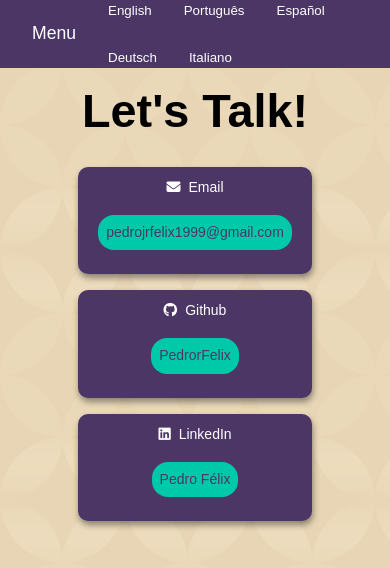
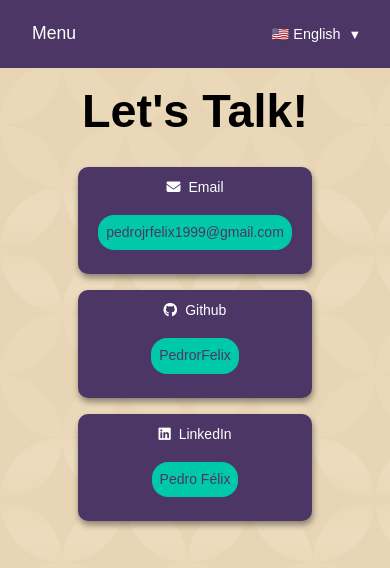
Before and after one commit to PedrorFelix/LearningReact, a React (Create React App) app: page /LearningReact/contact in a window 390 px wide. Shown: the top 568 px of the page. Built offline with nearby package versions, Linux system fonts and the light colour scheme; a web font is replaced by a local one.

Commit message:
added a language hamburger menu, altered welcome page due to problems with multilpe languages

```diff
--- a/src/pages/NavBar.js
+++ b/src/pages/NavBar.js
@@ -9,6 +9,7 @@
   const navigate = useNavigate();
   const location = useLocation();
   const [isMenuOpen, setIsMenuOpen] = useState(false);
+
   const toggleMenu = () =>{
     setIsMenuOpen(!isMenuOpen);
   };
--- a/src/pages/languageSwitcher.js
+++ b/src/pages/languageSwitcher.js
@@ -1,30 +1,58 @@
-import React from 'react';
+import React, { useState } from 'react';
 import { useTranslation } from 'react-i18next';
+import './styles/LanguageSwitcher.css';
 
 export function LanguageSwitcher() {
   const { i18n } = useTranslation();
+  const [isLanguageMenuOpen, setIsLanguageMenuOpen] = useState(false);
+
+  const toggleLanguageMenu = () => {
+    setIsLanguageMenuOpen(!isLanguageMenuOpen);
+  };
 
   const changeLanguage = (lng) => {
     i18n.changeLanguage(lng);
+    setIsLanguageMenuOpen(false);
+  };
+
+  const languages = [
+    { code: 'en', name: 'English', flag: '🇺🇸' },
+    { code: 'pt', name: 'Português', flag: '🇵🇹' },
+    { code: 'es', name: 'Español', flag: '🇪🇸' },
+    { code: 'gr', name: 'Deutsch', flag: '🇩🇪' },
+    { code: 'it', name: 'Italiano', flag: '🇮🇹' }
+  ];
+
+  const getCurrentLanguage = () => {
+    const current = languages.find(lang => lang.code === i18n.language);
+    return current || languages[0];
   };
 
   return (
-    <div>
-      <button onClick={() => changeLanguage('en')}>
-        English
+    <div className="language-switcher">
+      <button
+        className="language-hamburger-btn"
+        onClick={toggleLanguageMenu}
+        aria-label="Select Language"
+      >
+        <span className="current-language">
+          {getCurrentLanguage().flag} {getCurrentLanguage().name}
+        </span>
+        <span className={`language-arrow ${isLanguageMenuOpen ? 'open' : ''}`}>▼</span>
       </button>
-      <button onClick={() => changeLanguage('pt')}>
-        Português
-      </button>
-      <button onClick={() => changeLanguage('es')}>
-        Español
-      </button>
-      <button onClick={() => changeLanguage('gr')}>
-        Deutsch
-      </button>
-      <button onClick={() => changeLanguage('it')}>
-        Italiano
-      </button>
+
+      <div className={`language-menu ${isLanguageMenuOpen ? 'open' : ''}`}>
+        {languages.map((language) => (
+          <button
+            key={language.code}
+            className={`language-option ${i18n.language === language.code ? 'active' : ''}`}
+            onClick={() => changeLanguage(language.code)}
+          >
+            <span className="flag">{language.flag}</span>
+            <span className="language-name">{language.name}</span>
+          </button>
+        ))}
+      </div>
     </div>
   );
 }
--- /dev/null
+++ b/src/pages/styles/LanguageSwitcher.css
@@ -0,0 +1,134 @@
+.language-switcher {
+  position: relative;
+  display: flex;
+  align-items: center;
+}
+
+.language-hamburger-btn {
+  font-family: 'Bitcount', sans-serif !important;
+  background: transparent !important;
+  color: #fff !important;
+  border: none !important;
+  padding: 0.8rem 1rem !important;
+  cursor: pointer;
+  border-radius: 30px !important;
+  display: flex;
+  align-items: center;
+  gap: 0.5rem;
+  transition: background 0.3s ease;
+  font-size: 1rem !important;
+  white-space: nowrap;
+}
+
+.language-hamburger-btn:hover {
+  background-color: rgba(0, 201, 170, 0.3) !important;
+}
+
+.current-language {
+  display: flex;
+  align-items: center;
+  gap: 0.3rem;
+}
+
+.language-arrow {
+  font-size: 0.8rem;
+  transition: transform 0.3s ease;
+}
+
+.language-arrow.open {
+  transform: rotate(180deg);
+}
+
+.language-menu {
+  position: absolute;
+  top: 100%;
+  right: 0;
+  background-color: #4c3666;
+  border-radius: 15px;
+  box-shadow: 2px 8px 10px rgba(0, 0, 0, 0.5);
+  overflow: hidden;
+  opacity: 0;
+  visibility: hidden;
+  transform: translateY(-10px);
+  transition: all 0.3s ease;
+  z-index: 1001;
+  min-width: 160px;
+}
+
+.language-menu.open {
+  opacity: 1;
+  visibility: visible;
+  transform: translateY(0);
+}
+
+.language-option {
+  font-family: 'Bitcount', sans-serif !important;
+  width: 100%;
+  background: transparent !important;
+  color: #fff !important;
+  border: none !important;
+  padding: 0.8rem 1rem !important;
+  cursor: pointer;
+  display: flex;
+  align-items: center;
+  gap: 0.5rem;
+  transition: background 0.3s ease;
+  font-size: 0.9rem !important;
+  text-align: left;
+}
+
+.language-option:hover {
+  background-color: rgba(0, 201, 170, 0.3) !important;
+}
+
+.language-option.active {
+  background-color: #00c9aa !important;
+  color: #4c3666 !important;
+}
+
+.language-option.active:hover {
+  background-color: rgba(0, 201, 170, 0.8) !important;
+}
+
+.flag {
+  font-size: 1.1rem;
+}
+
+.language-name {
+  flex: 1;
+}
+
+/* Mobile styles */
+@media (max-width: 700px) {
+  .language-switcher {
+    position: fixed;
+    top: 1rem;
+    right: 1rem;
+    z-index: 1002;
+  }
+
+  .language-hamburger-btn {
+    padding: 0.6rem 0.8rem !important;
+    font-size: 0.9rem !important;
+    border-radius: 20px !important;
+  }
+
+  .language-menu {
+    right: 0;
+    min-width: 140px;
+    border-radius: 10px;
+  }
+
+  .language-option {
+    padding: 0.7rem 0.8rem !important;
+    font-size: 0.85rem !important;
+  }
+
+  .current-language {
+    gap: 0.2rem;
+  }
+
+  .flag {
+    font-size: 1rem;
+  }
+}
--- a/src/pages/styles/WelcomePage.css
+++ b/src/pages/styles/WelcomePage.css
@@ -4,72 +4,121 @@
     grid-template-areas:
         "WelcomeTitle ImageSubtitleWrapper"
         "Content ImageSubtitleWrapper";
-    padding:20px;
+    grid-template-columns: 1fr 1fr;
+    padding: clamp(1rem, 4vw, 2rem);
+    gap: clamp(1rem, 3vw, 2rem);
+    min-height: 80vh;
+    align-items: start;
+    box-sizing: border-box;
 }
 
 .welcomeTitle {
-    font-size: 7vw;
-    padding-left: 50px;
-    padding-top: 70px;
+    grid-area: WelcomeTitle;
+    font-size: clamp(2rem, 6vw, 4rem);
+    margin: 0;
+    padding: clamp(2rem, 8vw, 4rem) 0 clamp(1rem, 4vw, 2rem) clamp(1rem, 4vw, 3rem);
+    line-height: 1.1;
+    word-wrap: break-word;
+    hyphens: auto;
+    align-self: center;
 }
 
 .imageSubtitleWrapper {
+    grid-area: ImageSubtitleWrapper;
     width: 80%;
+    max-width: 100%;
+    display: flex;
+    flex-direction: column;
+    align-items: center;
+    justify-content: center;
+    position: relative;
+    align-self: center;
 }
 
 .content {
-    font-size: 2vw;
-    position:relative;
-    bottom:200%;
-    text-align: center;
+    grid-area: Content;
+    font-size: clamp(1rem, 2.2vw, 1.4rem);
+    line-height: 1.5;
+    text-align: left;
+    padding: clamp(0.5rem, 2vw, 1rem);
+    margin: 0;
+    align-self: start;
+    word-wrap: break-word;
+    hyphens: auto;
+    max-width: 100%;
+    box-sizing: border-box;
 }
 
 .subtitleShape {
     background-color: #00c9aa;
     border-radius: 20px;
-    margin:0;
+    margin: clamp(1rem, 3vw, 2rem) 0 0 0;
+    box-shadow: 0 2px 8px rgba(0, 0, 0, 0.1);
+    width: 100%;
+    max-width: 100%;
+    box-sizing: border-box;
     position: relative;
-    bottom: 5rem;
-    box-shadow: 0 2px 8px rgba(0,0,0,0.1);
+    z-index: 1;
+    bottom: 110px;
 }
 
 .subtitle {
     color: #4c3666;
-    margin: 0px;
-    padding: 10px;
-    font-size: 120%;
+    margin: 0;
+    padding: clamp(0.8rem, 2.5vw, 1.2rem);
+    font-size: clamp(0.9rem, 2.5vw, 1.3rem);
     text-align: center;
+    line-height: 1.4;
+    word-wrap: break-word;
+    hyphens: auto;
 }
 
-@media (max-width: 700px){
-
-    .welcomeBanner{
+/* Mobile styles */
+@media (max-width: 700px) {
+    .welcomeBanner {
         grid-template-areas:
-        "WelcomeTitle"
-        "ImageSubtitleWrapper"
-        "Content";
+            "WelcomeTitle"
+            "ImageSubtitleWrapper"
+            "Content";
+        grid-template-columns: 1fr;
+        padding: clamp(1rem, 5vw, 1.5rem);
+        gap: clamp(1.5rem, 4vw, 2rem);
         align-items: center;
+        justify-items: center;
+        min-height: auto;
     }
 
-    .welcomeTitle{
-        font-size: 12vw;
-        padding-left: 20px;
+    .welcomeTitle {
+        font-size: clamp(2.5rem, 12vw, 5rem);
+        padding: clamp(1rem, 4vw, 2rem) clamp(0.5rem, 3vw, 1rem);
+        text-align: center;
+        align-self: center;
     }
 
     .imageSubtitleWrapper {
-        position: relative;
-        left: 10%;
+        width: clamp(280px, 90vw, 400px);
+        max-width: 100%;
+        align-self: center;
     }
 
     .subtitleShape {
-        bottom: 3rem;
+        margin: clamp(1rem, 4vw, 1.5rem) 0 0 0;
+        border-radius: 15px;
+        bottom: 60px;
     }
 
-
-    .content{
-        font-size: 4vw;
-        padding-left: 0px;
-        bottom:0%;
+    .subtitle {
+        font-size: clamp(0.9rem, 4vw, 1.1rem);
+        padding: clamp(0.8rem, 3vw, 1rem);
+        line-height: 1.3;
     }
 
+    .content {
+        font-size: clamp(0.9rem, 4vw, 1.2rem);
+        padding: clamp(0.5rem, 2vw, 1rem);
+        text-align: center;
+        align-self: center;
+        width: 100%;
+        max-width: 100%;
+    }
 }
```
